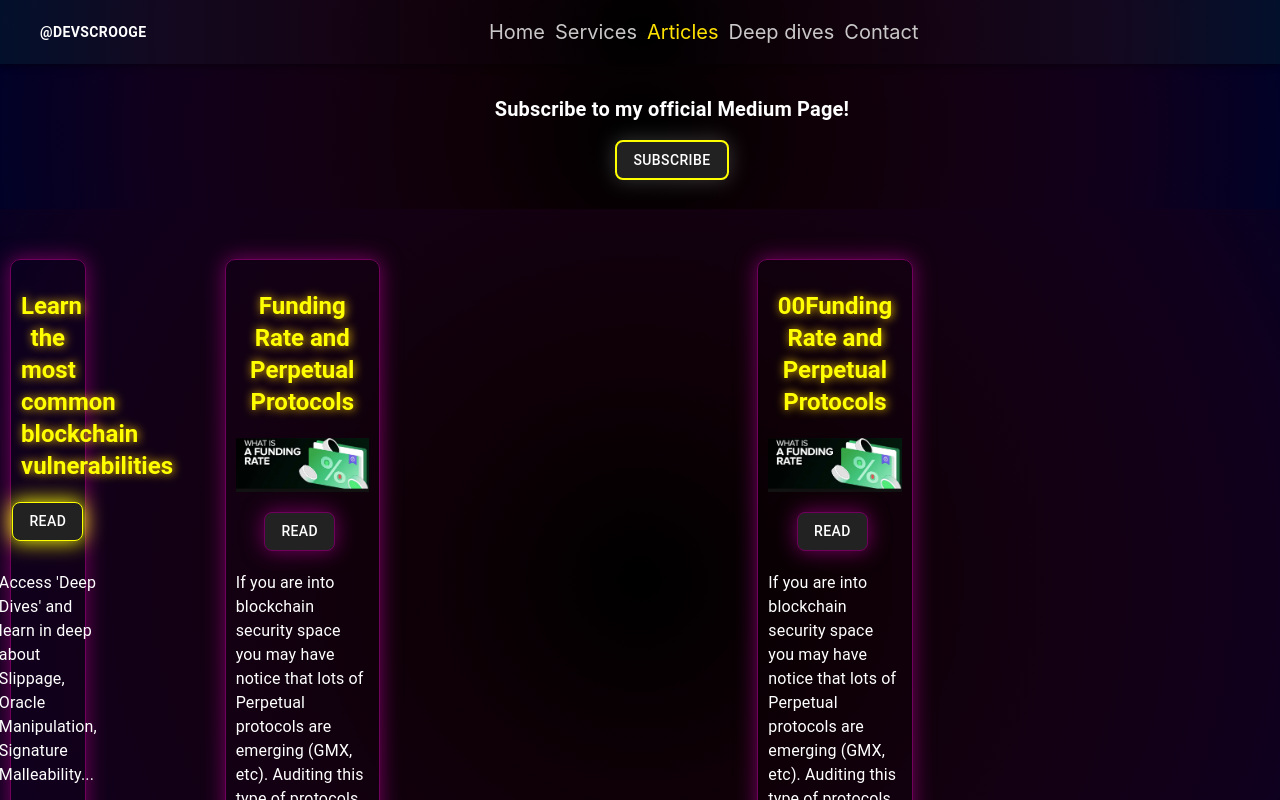
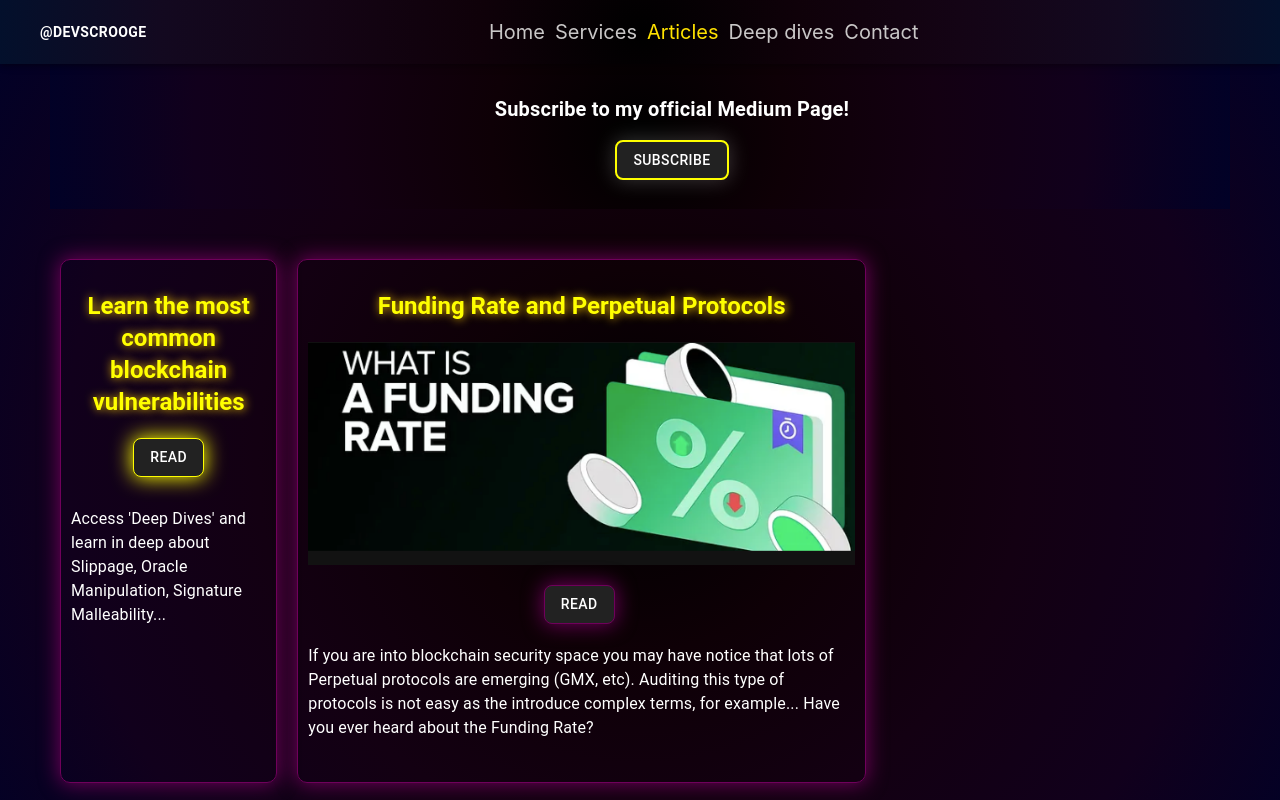
Before and after one commit to JMariadlcs/devscrooge.com, a React (Create React App) app: page /articles in a window 1280 px wide. Shown: the top 800 px of the page. Built offline with nearby package versions, Linux system fonts and the light colour scheme.

Commit message:
modify articles page

```diff
--- a/src/components/Articles.js
+++ b/src/components/Articles.js
@@ -1,22 +1,33 @@
-import { Box } from "@mui/material"
+import { Box, useMediaQuery, useTheme } from "@mui/material"
 import { ArticlesTittle } from "./Custom/CustomComponents";
 import { articles } from './ArticlesHelpers.js/Articles'
 import ArticleCard from "./ArticlesHelpers.js/ArticleCard";
 import ArticleDeepLink from "./ArticlesHelpers.js/ArticleDeepLink";
 
 const ArticlesPage = () => {
+    const theme = useTheme();
+    const isMobile = useMediaQuery(theme.breakpoints.down('sm'));
 
     return (
-        <Box className="home-box" sx={{ background: 'radial-gradient(circle, #000000, #0e0006, #130012, #11001c, #010127)'}} margin="-25px 0 0 0" padding='0 0 10px 0' >
+        <Box className="home-box" sx={{ background: 'radial-gradient(circle, #000000, #0e0006, #130012, #11001c, #010127)', padding: !isMobile ? '0 50px 10px 50px' : '0 0px 10px 0px'  }} margin="-25px 0 0 0" padding='0 0px 10px 0px' >
             <ArticlesTittle />
-            <Box  sx={{display: 'flex', flexDirection: 'row', justifyContent: 'space-between' }}>
-            <ArticleDeepLink />
-            {articles?.map(article => (
-            <ArticleCard article={article} />
-            ))}
+            <Box
+                sx={{
+                    display: 'flex',
+                    flexDirection: isMobile ? 'column' : 'row', // Use column on mobile, row on larger screens
+                    width: !isMobile ? '70%' : 'auto',
+                    justifyContent: 'space-between',
+                }}
+            >
+                <ArticleDeepLink />
+                {articles?.map(article => (
+                    <ArticleCard article={article} key={article.id} />
+                ))}
             </Box>
+
         </Box>
+
     )
 }
 
-export default ArticlesPage
+export default ArticlesPage;
--- a/src/components/ArticlesHelpers.js/ArticleCard.js
+++ b/src/components/ArticlesHelpers.js/ArticleCard.js
@@ -13,7 +13,6 @@ const ArticleCard = (article) => {
         flexDirection: 'column',
         margin: '10px',
         height: '100%',
-        maxWidth: '25%',
         padding: '0 10px 0 10px',
         width: '100%',
         borderRadius: 10,
--- a/src/components/ArticlesHelpers.js/ArticleDeepLink.js
+++ b/src/components/ArticlesHelpers.js/ArticleDeepLink.js
@@ -13,7 +13,6 @@ const ArticleDeepLink = () => {
         flexDirection: 'column',
         margin: '10px',
         height: '100%',
-        maxWidth: '25%',
         padding: '0 10px 0 10px',
         width: '100%',
         borderRadius: 10,
--- a/src/components/ArticlesHelpers.js/Articles.js
+++ b/src/components/ArticlesHelpers.js/Articles.js
@@ -5,11 +5,5 @@ const Article1 = {
     "Link": "https://medium.com/@devscrooge/funding-rate-and-perpetual-protocols-d0da5ca7a5fb"
 }
 
-const Article2 = {
-    "Tittle": "00Funding Rate and Perpetual Protocols",
-    "Image": "medium0",
-    "Text": "If you are into blockchain security space you may have notice that lots of Perpetual protocols are emerging (GMX, etc). Auditing this type of protocols is not easy as the introduce complex terms, for example... Have you ever heard about the Funding Rate?",
-    "Link": "https://medium.com/@devscrooge/funding-rate-and-perpetual-protocols-d0da5ca7a5fb"
-}
 
-export const articles = [Article1, Article2]
+export const articles = [Article1]
```
